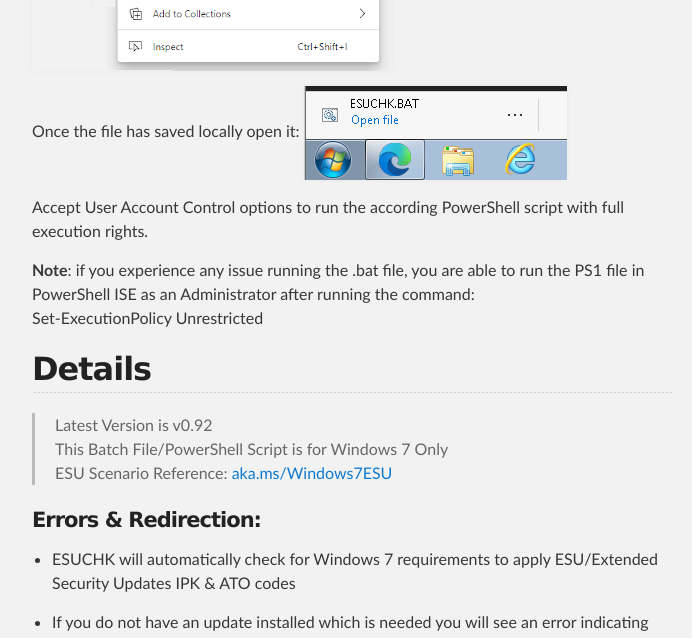
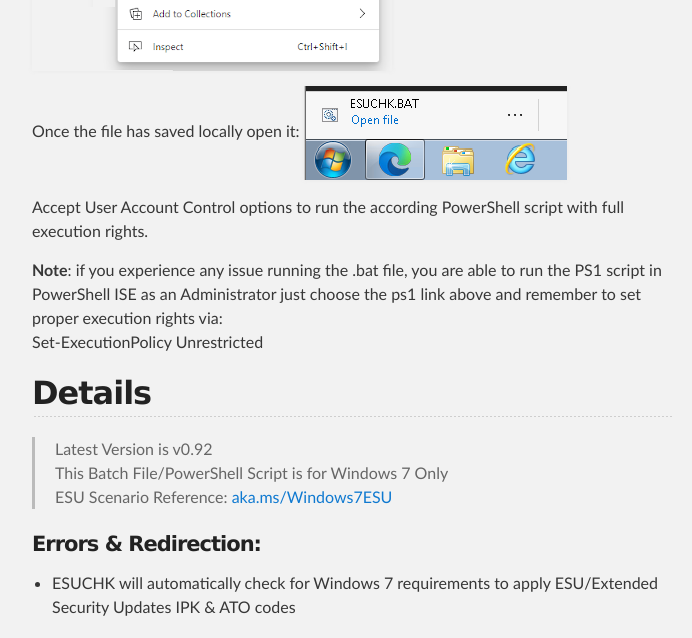
Before and after one commit to johnem-msft/ESUCHK, a Jekyll site: the page built from index.md, in a window 1280 px wide and 1400 px high, scrolled down 694 px. Shown: the top 638 px of the window, without its empty margins (288-980 px from the left). Built offline with Jekyll 4.4.1, drawn with Linux system fonts in a browser that asks for light colours; our own code applies the rules of GitHub Pages for plain Markdown files; some of the changed text lies outside the part shown.

Commit message:
Update index.md

```diff
--- a/index.md
+++ b/index.md
@@ -13,7 +13,7 @@ Once the file has saved locally open it: ![OpenFile](https://raw.githubuserconte
 
 Accept User Account Control options to run the according PowerShell script with full execution rights.
 
-**Note**: if you experience any issue running the .bat file, you are able to run the PS1 file in PowerShell ISE as an Administrator after running the command:<br>
+**Note**: if you experience any issue running the .bat file, you are able to run the PS1 script in PowerShell ISE as an Administrator just choose the ps1 link above and remember to set proper execution rights via:<br>
 Set-ExecutionPolicy Unrestricted
 
 
```
Also changed, not shown: other parts of index.md (+4 -4 lines).
